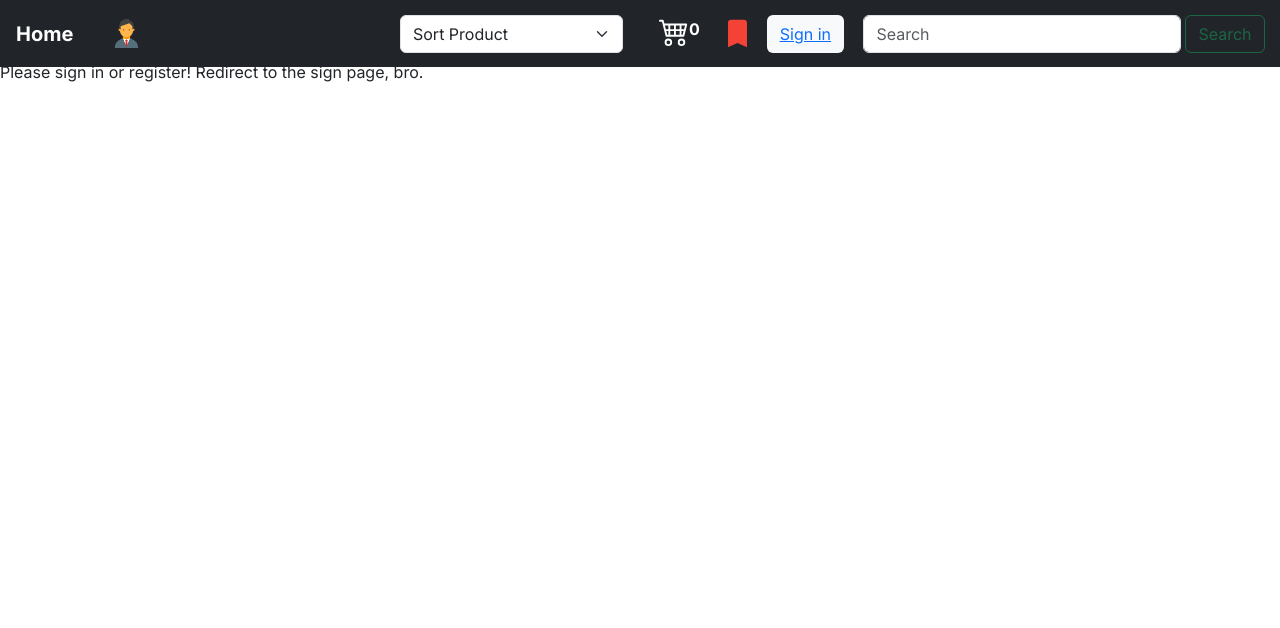
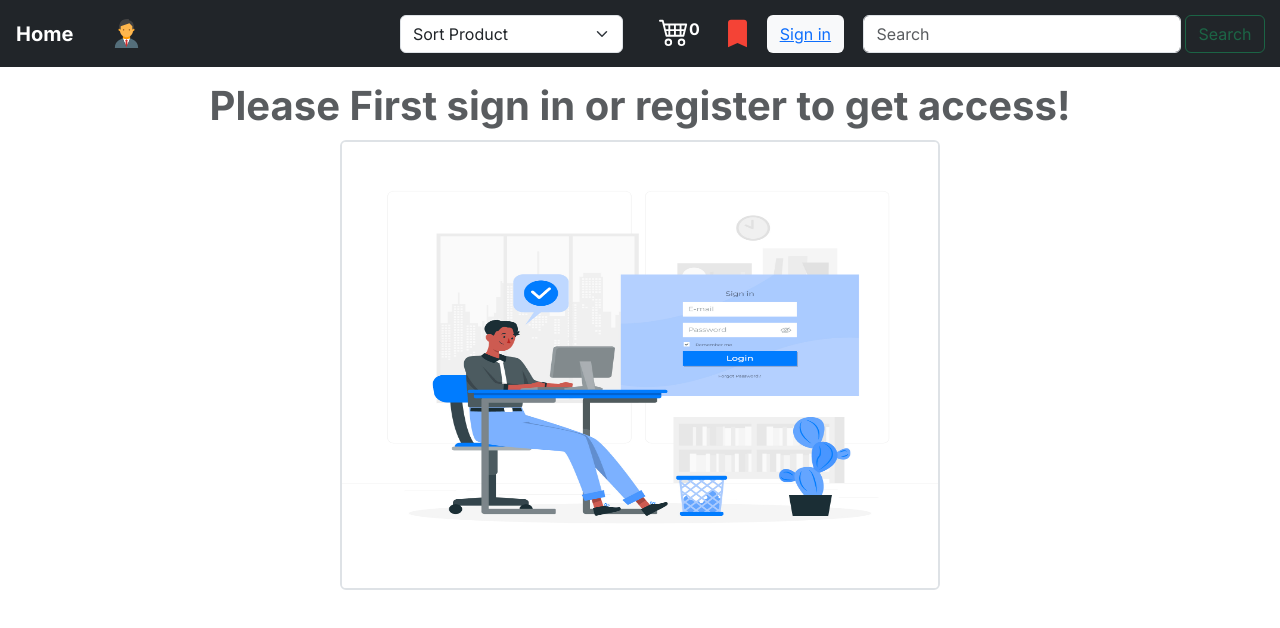
Before and after one commit to KashyapAmanSingh/Cart, a Next.js app: page /dashboard in a window 1280 px wide. Shown: the top 628 px of the page. Built offline with nearby package versions, Linux system fonts and the light colour scheme; no server answers.

Commit message:
Update- new componnet log in first

```diff
--- /dev/null
+++ b/src/Component/UserProfile/LoginFirst.js
@@ -0,0 +1,24 @@
+import React from "react";
+import Image from "next/image";
+import logInFirst from "../../../public/images/logInFirst.jpg";
+
+const LoginFirst = () => {
+  return (
+    <>
+      <p className="fw-bold text-center text-muted fs-1 mt-5 mb-1 pt-3 mb-0">
+        Please First sign in or register to get access!
+      </p>
+      <div className="  ">
+        <Image
+          src={logInFirst}
+          height={450}
+          width={600}
+          className="p-0  border border-2 border-muted  rounded mx-auto d-block"
+          alt="please sign in first to access profile page"
+        />
+      </div>
+    </>
+  );
+};
+
+export default LoginFirst;
--- a/src/Component/UserProfile/UserDetail.js
+++ b/src/Component/UserProfile/UserDetail.js
@@ -11,7 +11,6 @@ import SecurityAuth from "@/utils/SecurityAuth";
 import { fetchData } from "@/utils/FetchCode";
 
 const UserDetailAfterSignIn = () => {
-  const [hasData, setHasData] = useState(false);
   const [loader, setLoader] = useState(true);
 
   const [data, setData] = useState(null);
@@ -24,11 +23,11 @@ const UserDetailAfterSignIn = () => {
         const userResponse = await fetchData(`/api/user?id=${user?.id}`);
         const userData = await userResponse.data;
         setData(userData.user);
-        setHasData(true);
         dispatch(addUser(userData.user[0]));
-        setLoader(false);
       } catch (error) {
         console.error("Error fetching user information:", error);
+      } finally {
+        setLoader(false);
       }
     };
     fetchProfileData();
@@ -43,12 +42,14 @@ const UserDetailAfterSignIn = () => {
         </div>
       ) : (
         <>
-          {hasData && data.length !== 0 ? (
+          {data.length !== 0 ? (
             <UserProfile />
           ) : (
-            <div>
-              <UserForm />
-            </div>
+            data.length === 0 && (
+              <div>
+                <UserForm />
+              </div>
+            )
           )}
         </>
       )}
--- a/src/Component/UserProfile/Users.js
+++ b/src/Component/UserProfile/Users.js
@@ -79,6 +79,7 @@ function UserForm() {
       return;
     }
     try {
+      console.log(`Uploading 🏠🏠🏠🏠🏠🏠🏠🏠🏠🏠🏠🏠🏠🏠🏠🏠🏠🏠🏠🏠🏠🏠🏠🏠🏠${formData}`);
       // Use the fetchData function to make a POST request
       const response = await fetchData("/api/user", "POST", formData);
       console.log("Review submitted successfully", response);
@@ -93,10 +94,10 @@ function UserForm() {
   // JSX structure for the component
   return (
     <>
-      <div className="container mt-4">
+      <div className="container mt-5 pt-4">
         <form onSubmit={handleSubmit}>
           {fieldNames.map((fieldName) => (
-            <div key={fieldName} className="row mb-3">
+            <div key={fieldName} className="row mb-1 ">
               <label className="col-sm-6 col-form-label fw-bolder">
                 {fieldName === "mobileNumber"
                   ? "Mobile Number"
@@ -105,13 +106,14 @@ function UserForm() {
                     )}:`}
                 {/* fieldName.slice(1) append rest all character start from index 1st  */}
               </label>
-              <div className="col-sm-6">
+              <div className="col-sm-6 ">
                 <input
                   type="text"
                   name={fieldName}
                   value={formData[fieldName]}
                   onChange={handleChange}
-                  className="form-control"
+                  className="form-control border border-2 border-black"
+                  placeholder={`Please Enter Your ${fieldName}`}
                   required
                 />
               </div>
--- a/src/Component/UserProfile/secureProfile.js
+++ b/src/Component/UserProfile/secureProfile.js
@@ -5,27 +5,25 @@ import profile_details from "../../../public/images/profile_details.svg";
 export default function SecureProfile() {
   return (
     <div className="">
-      <div className="container-fluid">
+      <div className="container ">
         <div className="row">
-          <div className="col-sm-12  my-3 mb-0 mt-0 d-flex flex-column justify-content-center align-items-center vh-80">
-            <h1 className="mt-5 mb-2 text-dark mb-3 text-center fw-bold fs-2 text-info">
-              Welcome, Fitness Wizard! Welcome to the Fitness Wizard!
-            </h1>
-            <p className="text-center mb-5 text-muted text-dark fs-4 m-0 fw-medium">
+          <div className="col-sm-12 mt-5 my-3 mb-0  d-flex flex-column justify-content-center align-items-center vh-80">
+
+            <p className="text-center mb-5 text-muted text-dark fs-3 m-0 fw-medium">
               Before exploring your{" "}
               <span className="text-primary fw-bold">profile</span>, please{" "}
               <span className="text-primary fw-bold">
                 log in first so that you
               </span>{" "}
               access your profile{" "}
-              <span className="text-info fw-bold">good luck & stay fit </span>
+              <span className="text-primary fw-bold">good luck & stay fit </span>
             </p>
 
             <Image
               priority
               src={profile_details}
-              height={540}
-              width={550}
+              height={350}
+              width={490}
               alt="Follow us on Twitter"
             />
           </div>
--- a/src/app/StripeSuccess/page.js
+++ b/src/app/StripeSuccess/page.js
@@ -76,7 +76,7 @@ const SuccessPage = () => {
         <div className="container-fluid">
           <div className="row">
           <div>
-            <h4 className=" text-center mt-4  fs-1 fw-bold">
+            <h4 className=" text-center mt-5  fs-1 fw-bold">
               Thank you,<span className="text-info fst-italic ">{name}! </span>  for your purchase! Your order has been
               successfully processed. We hope you enjoy your new items!
             </h4>
--- a/src/app/dashboard/page.js
+++ b/src/app/dashboard/page.js
@@ -1,18 +1,20 @@
-"use client"
-import React from 'react';
-import UserDetailAfterSignIn from '@/Component/UserProfile/UserDetail';
-import SecurityAuth from '@/utils/SecurityAuth';
+"use client";
+import React from "react";
+import UserDetailAfterSignIn from "@/Component/UserProfile/UserDetail";
+import SecurityAuth from "@/utils/SecurityAuth";
+import LoginFirst from "@/Component/UserProfile/LoginFirst";
 
 const Page = () => {
   const { isAuthenticated, isLoading, user } = SecurityAuth();
-
-if (isLoading) return <div>Loading...</div>;
+  console.log(user);
+  if (isLoading) return <div>Loading...</div>;
 
   return isAuthenticated ? (
     <UserDetailAfterSignIn />
-
   ) : (
-    <p>Please sign in or register! Redirect to the sign page, bro.</p>
+    <>
+      <LoginFirst />
+    </>
   );
 };
 
```
Also changed, not shown: public/images/logInFirst.jpg (added), src/app/api/user/route.js (line endings or trailing spaces), 1 other file (tests, documents, lock files or other folders).
